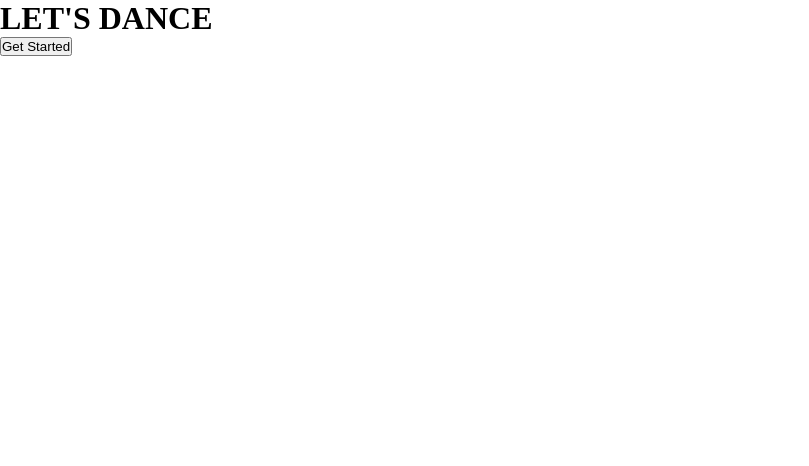
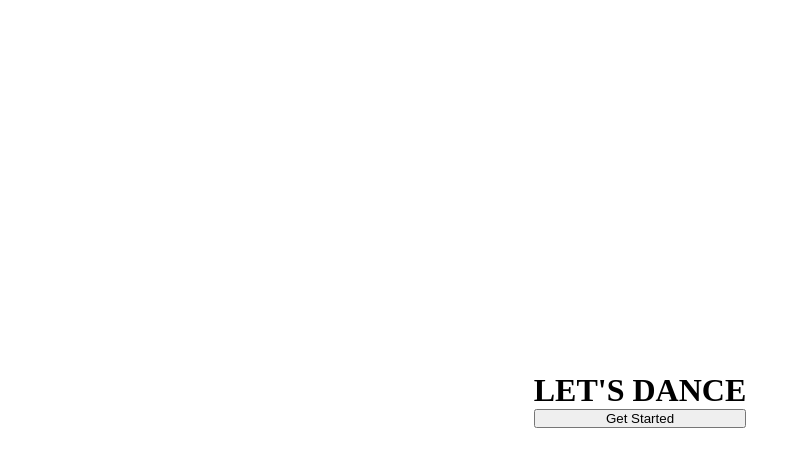
Before and after one commit to pploszaj/TangoTime, a React app: page / in a window 1280 px wide. Shown: the top 466 px of the page, without its empty margins (0-809 px from the left). Built offline with nearby package versions, Linux system fonts and the light colour scheme.

Commit message:
added styling to home and login page

```diff
--- a/src/client/styles.scss
+++ b/src/client/styles.scss
@@ -24,6 +24,7 @@ html, body, #root{
     flex-direction: column;
     justify-content: center;
     align-items: center;
+    gap: .25rem;
 }
 
 .login-container{
@@ -31,6 +32,11 @@ html, body, #root{
     display: flex;
     justify-content: center;
     align-items: center;
+}
+
+.login-btn {
+    margin-top: .25rem;
+    width: 5rem;
 }
 
 .teacher-list {
@@ -58,3 +64,16 @@ html, body, #root{
     border: 1px solid rgb(42, 42, 236);
     cursor: pointer;
 }
+
+.home-container {
+    display: flex;
+    justify-content: center;
+    align-items: center;
+    height: 100%;
+}
+
+.home-text{
+    display: flex;
+    flex-direction: column;
+    justify-content: center;
+}
--- a/src/pages/Home.tsx
+++ b/src/pages/Home.tsx
@@ -1,16 +1,20 @@
-import React from 'react'
-import { useNavigate } from 'react-router-dom';
-import '../client/styles.scss'
+import React from "react";
+import { useNavigate } from "react-router-dom";
+import "../client/styles.scss";
 
 const Home = () => {
-    const navigate = useNavigate();
+  const navigate = useNavigate();
 
   return (
-    <div>
+    <div className="home-container">
+      <div className="home-text">
         <h1>LET'S DANCE</h1>
-        <button className="book-me-btn"onClick={() => navigate('/login')}>Get Started</button>
+        <button className="book-me-btn" onClick={() => navigate("/login")}>
+          Get Started
+        </button>
+      </div>
     </div>
-  )
-}
+  );
+};
 
 export default Home;
```
